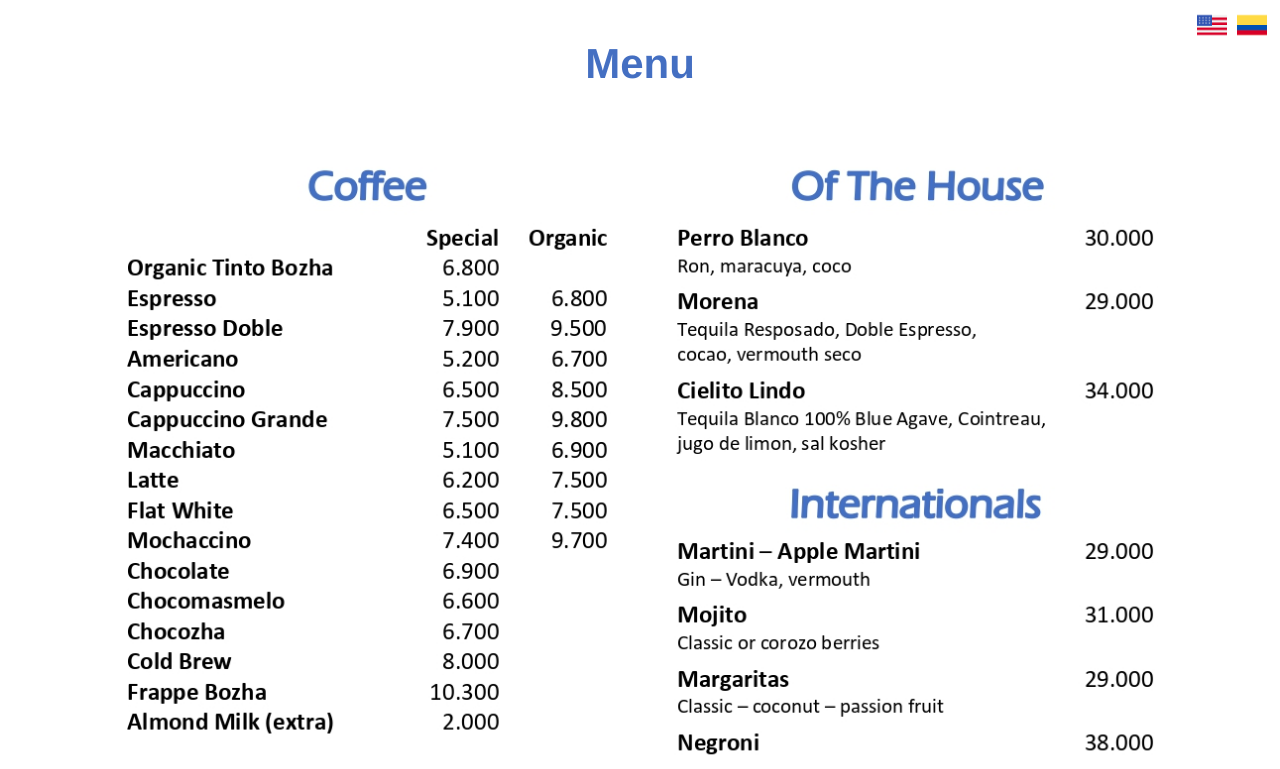
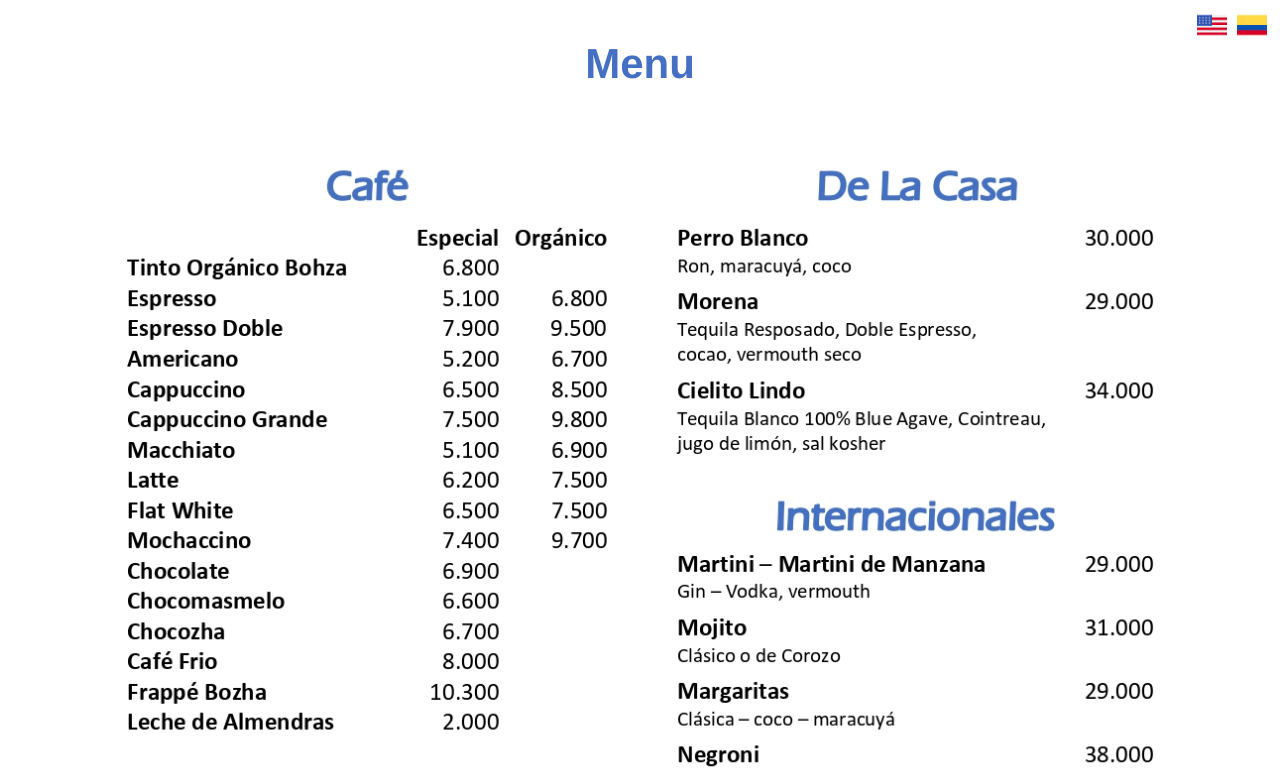
Before and after one commit to lroca7/menu-bozha, a Vue app: page / in a window 1280 px wide. Shown: the top 769 px of the page. Built offline with nearby package versions, Linux system fonts and the light colour scheme.

Commit message:
Order menus

```diff
--- a/src/components/Menu.vue
+++ b/src/components/Menu.vue
@@ -7,8 +7,8 @@
     <div class='title'>Menu</div>
 
 
-    <img v-if="language === 'spanish'" src='../assets/2.jpg' />
-     <img v-else src='../assets/1.jpg' />
+    <img v-if="language === 'spanish'" src='../assets/1.jpg' />
+     <img v-else src='../assets/2.jpg' />
   </div>
 </template>
 
```
